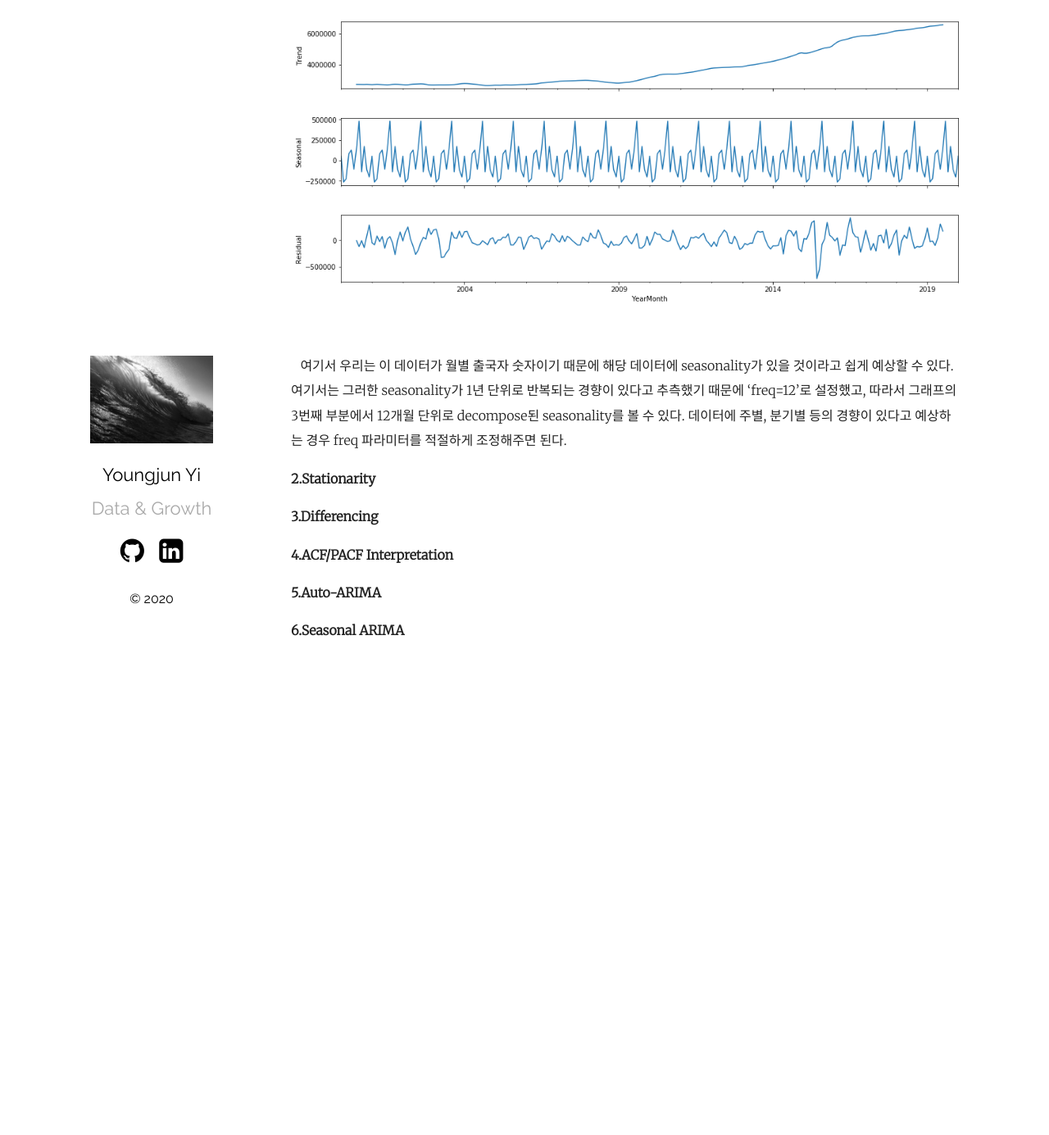
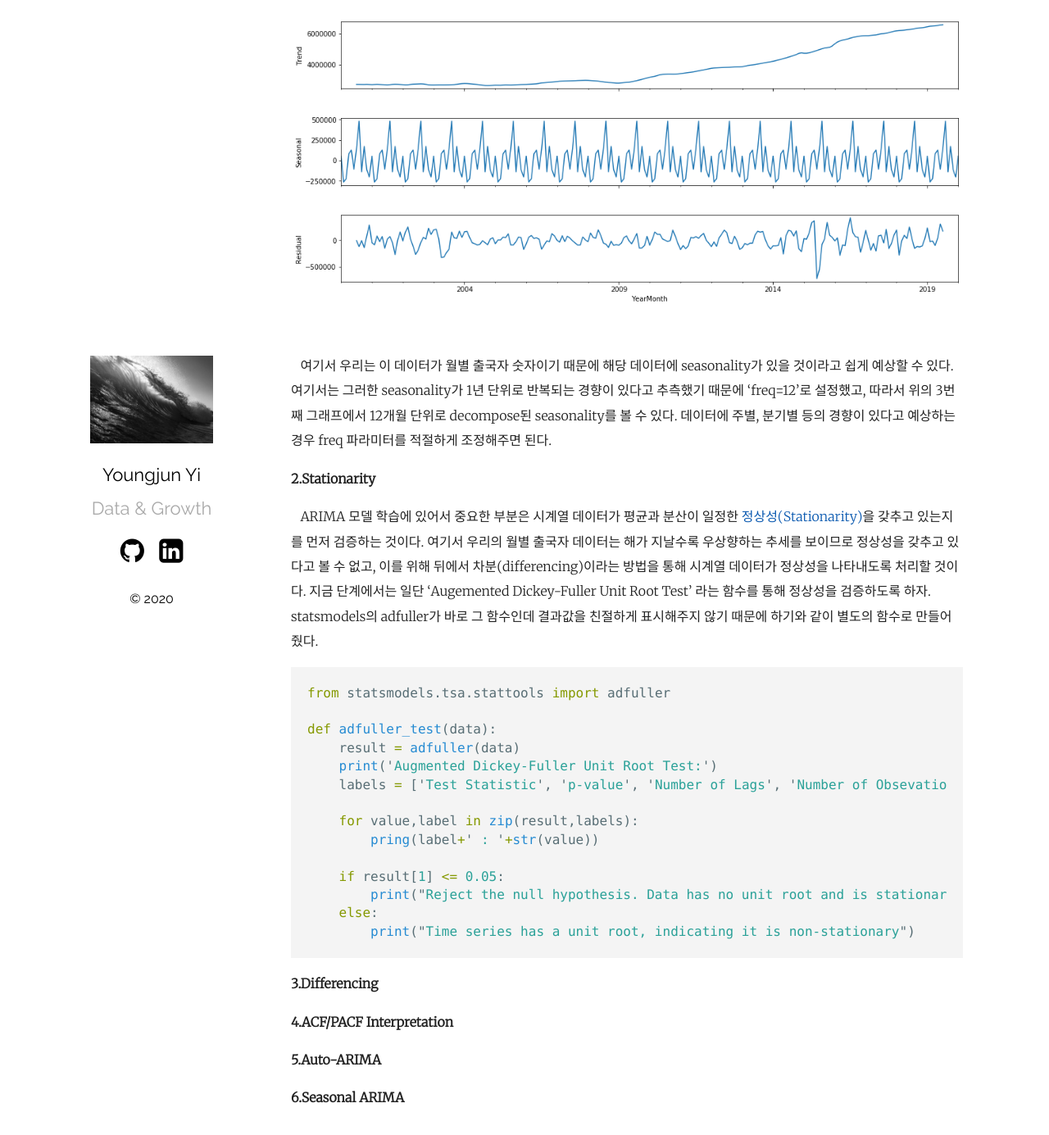
Before and after one commit to youngjunyi/youngjunyi.github.io, a Jekyll site: the page built from _posts/2020-02-26-forecasting-in-marketing-arima.markdown, in a window 1280 px wide and 1400 px high, scrolled down 1831 px. Shown: the top 1385 px of the window at 82% size. Built offline with Jekyll 4.4.1, drawn with Linux system fonts in a browser that asks for light colours; before the commit the page ends 2661 px from its top, so only the background shows below that.

Commit message:
Update 2020-02-26-forecasting-in-marketing-arima.markdown

````diff
--- a/_posts/2020-02-26-forecasting-in-marketing-arima.markdown
+++ b/_posts/2020-02-26-forecasting-in-marketing-arima.markdown
@@ -27,10 +27,30 @@ fig.set_size_inches(16,9)
 ```
 <img src="/assets/image/decomposition.png" width="100%" height="100%">&nbsp;&nbsp;
 
-&nbsp;&nbsp; 여기서 우리는 이 데이터가 월별 출국자 숫자이기 때문에 해당 데이터에 seasonality가 있을 것이라고 쉽게 예상할 수 있다. 여기서는 그러한 seasonality가 1년 단위로 반복되는 경향이 있다고 추측했기 때문에 'freq=12'로 설정했고, 따라서 그래프의 3번째 부분에서 12개월 단위로 decompose된 seasonality를 볼 수 있다. 데이터에 주별, 분기별 등의 경향이 있다고 예상하는 경우 freq 파라미터를 적절하게 조정해주면 된다.
+&nbsp;&nbsp; 여기서 우리는 이 데이터가 월별 출국자 숫자이기 때문에 해당 데이터에 seasonality가 있을 것이라고 쉽게 예상할 수 있다. 여기서는 그러한 seasonality가 1년 단위로 반복되는 경향이 있다고 추측했기 때문에 'freq=12'로 설정했고, 따라서 위의 3번째 그래프에서 12개월 단위로 decompose된 seasonality를 볼 수 있다. 데이터에 주별, 분기별 등의 경향이 있다고 예상하는 경우 freq 파라미터를 적절하게 조정해주면 된다.
 
 
 **2.Stationarity**
+
+&nbsp;&nbsp; ARIMA 모델 학습에 있어서 중요한 부분은 시계열 데이터가 평균과 분산이 일정한 [정상성(Stationarity)][Stationarity]을 갖추고 있는지를 먼저 검증하는 것이다. 여기서 우리의 월별 출국자 데이터는 해가 지날수록 우상향하는 추세를 보이므로 정상성을 갖추고 있다고 볼 수 없고, 이를 위해 뒤에서 차분(differencing)이라는 방법을 통해 시계열 데이터가 정상성을 나타내도록 처리할 것이다. 지금 단계에서는 일단 'Augemented Dickey-Fuller Unit Root Test' 라는 함수를 통해 정상성을 검증하도록 하자. statsmodels의 adfuller가 바로 그 함수인데 결과값을 친절하게 표시해주지 않기 때문에 하기와 같이 별도의 함수로 만들어줬다.
+
+```python
+from statsmodels.tsa.stattools import adfuller
+
+def adfuller_test(data):
+    result = adfuller(data)
+    print('Augmented Dickey-Fuller Unit Root Test:')
+    labels = ['Test Statistic', 'p-value', 'Number of Lags', 'Number of Obsevations']
+
+    for value,label in zip(result,labels):
+        pring(label+' : '+str(value))
+
+    if result[1] <= 0.05:
+        print("Reject the null hypothesis. Data has no unit root and is stationary")
+    else:
+        print("Time series has a unit root, indicating it is non-stationary")
+```
+
 
 **3.Differencing**
 
@@ -51,3 +71,4 @@ fig.set_size_inches(16,9)
 [Prophet]: https://facebook.github.io/prophet/
 [Tableau Forecasting]: https://help.tableau.com/current/pro/desktop/en-us/forecast_how_it_works.htm
 [KAC Stats]: https://www.airport.co.kr/www/extra/stats/timeSeriesStats/layOut.do?cid=2015102917505292435&menuId=399
+[Stationarity]: https://otexts.com/fpp2/stationarity.html
````
